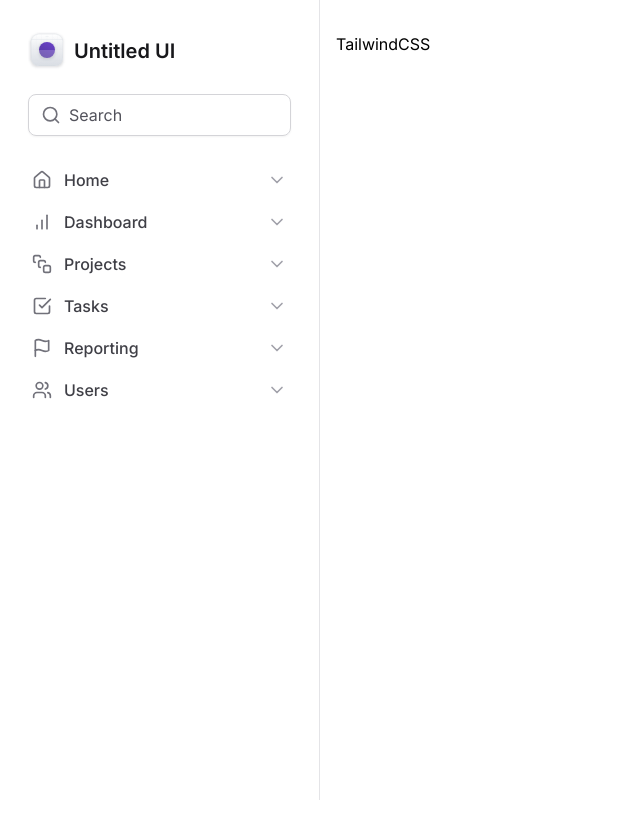
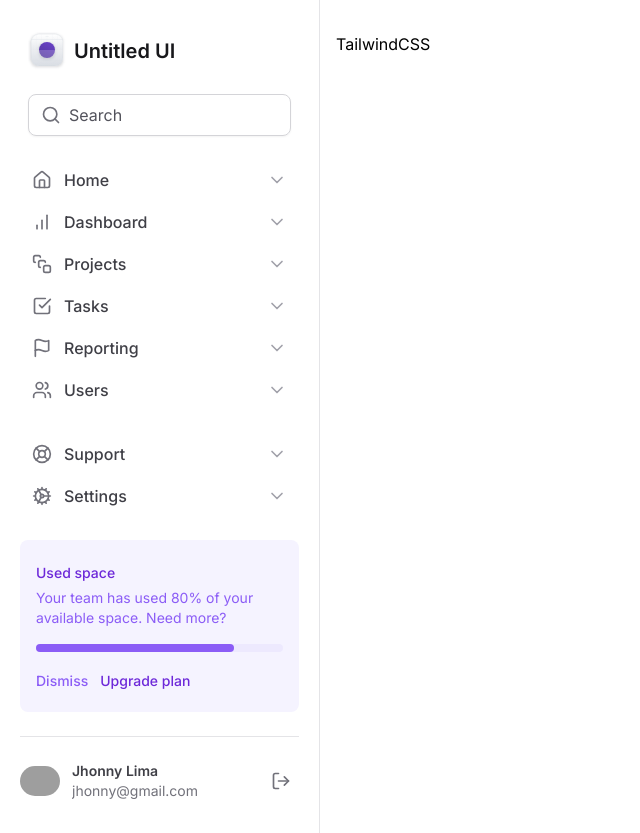
Before and after one commit to jhonnydelima/tailwind-next, a Next.js app: page / in a window 1280 px wide. Shown: the whole page, without its empty margins (0-640 px from the left). Before the commit the page ends 800 px from the top, so only its background shows below. Built offline with nearby package versions, Linux system fonts and the light colour scheme; grey boxes are pictures that could not be loaded.

Commit message:
feat: add UsedSpaceWidget and Profile components

```diff
--- a/next.config.mjs
+++ b/next.config.mjs
@@ -1,4 +1,12 @@
 /** @type {import('next').NextConfig} */
-const nextConfig = {};
+const nextConfig = {
+  images: {
+    remotePatterns: [
+      {
+        hostname: 'github.com',
+      },
+    ],
+  },
+}
 
-export default nextConfig;
+export default nextConfig
--- a/src/components/Sidebar/MainNavigation/index.tsx
+++ /dev/null
@@ -1,22 +0,0 @@
-import {
-  BarChart,
-  CheckSquare,
-  Flag,
-  Home,
-  SquareStack,
-  Users,
-} from 'lucide-react'
-import { NavItem } from './NavItem'
-
-export function MainNavigation() {
-  return (
-    <nav className="space-y-0.5">
-      <NavItem title="Home" icon={Home} />
-      <NavItem title="Dashboard" icon={BarChart} />
-      <NavItem title="Projects" icon={SquareStack} />
-      <NavItem title="Tasks" icon={CheckSquare} />
-      <NavItem title="Reporting" icon={Flag} />
-      <NavItem title="Users" icon={Users} />
-    </nav>
-  )
-}
--- /dev/null
+++ b/src/components/Sidebar/Profile.tsx
@@ -0,0 +1,31 @@
+import { LogOut } from 'lucide-react'
+import Image from 'next/image'
+
+export function Profile() {
+  return (
+    <div className="grid-cols-profile grid items-center gap-3">
+      {/* <img
+        src="https://github.com/jhonnydelima.png"
+        alt=""
+        className="h-10 w-10 rounded-full"
+      /> */}
+
+      <Image
+        src="https://github.com/jhonnydelima.png"
+        alt=""
+        width={40}
+        height={40}
+        className="rounded-full"
+      />
+
+      <div className="flex flex-col truncate">
+        <span className="text-sm font-semibold text-zinc-700">Jhonny Lima</span>
+        <span className="truncate text-sm text-zinc-500">jhonny@gmail.com</span>
+      </div>
+
+      <button type="button" className="ml-auto rounded-md p-2 hover:bg-zinc-50">
+        <LogOut className="h-5 w-5 text-zinc-500" />
+      </button>
+    </div>
+  )
+}
--- /dev/null
+++ b/src/components/Sidebar/UsedSpaceWidget.tsx
@@ -0,0 +1,34 @@
+export function UsedSpaceWidget() {
+  return (
+    <div className="flex flex-col gap-4 rounded-lg bg-violet-50 px-4 py-5">
+      <div className="space-y-1">
+        <span className="text-sm/5 font-medium text-violet-700">
+          Used space
+        </span>
+
+        <p className="text-sm/5 text-violet-500">
+          Your team has used 80% of your available space. Need more?
+        </p>
+      </div>
+
+      <div className="h-2 rounded-full bg-violet-100">
+        <div className="h-2 w-4/5 rounded-full bg-violet-500" />
+      </div>
+
+      <div className="space-x-3">
+        <button
+          type="button"
+          className="text-sm font-medium text-violet-500 hover:text-violet-700"
+        >
+          Dismiss
+        </button>
+        <button
+          type="button"
+          className="text-sm font-medium text-violet-700 hover:text-violet-900"
+        >
+          Upgrade plan
+        </button>
+      </div>
+    </div>
+  )
+}
--- a/src/components/Sidebar/index.tsx
+++ b/src/components/Sidebar/index.tsx
@@ -1,17 +1,49 @@
 import { Logo } from './Logo'
-import { MainNavigation } from './MainNavigation'
+import { NavItem } from './NavItem'
 import { SearchBar } from './SearchBar'
+import {
+  BarChart,
+  CheckSquare,
+  Cog,
+  Flag,
+  Home,
+  LifeBuoy,
+  SquareStack,
+  Users,
+} from 'lucide-react'
+import { UsedSpaceWidget } from './UsedSpaceWidget'
+import { Profile } from './Profile'
 
 export function Sidebar() {
   return (
-    <aside className="space-y-6 border-r border-zinc-200 px-5 py-8">
+    <aside className="flex flex-col gap-6 border-r border-zinc-200 px-5 py-8">
       <div className="mx-2 flex flex-col gap-6">
         <Logo />
 
         <SearchBar />
       </div>
 
-      <MainNavigation />
+      <nav className="space-y-0.5">
+        <NavItem title="Home" icon={Home} />
+        <NavItem title="Dashboard" icon={BarChart} />
+        <NavItem title="Projects" icon={SquareStack} />
+        <NavItem title="Tasks" icon={CheckSquare} />
+        <NavItem title="Reporting" icon={Flag} />
+        <NavItem title="Users" icon={Users} />
+      </nav>
+
+      <div className="mt-auto flex flex-col gap-6">
+        <nav className="space-y-0.5">
+          <NavItem title="Support" icon={LifeBuoy} />
+          <NavItem title="Settings" icon={Cog} />
+        </nav>
+
+        <UsedSpaceWidget />
+
+        <div className="h-px bg-zinc-200" />
+
+        <Profile />
+      </div>
     </aside>
   )
 }
--- a/tailwind.config.ts
+++ b/tailwind.config.ts
@@ -6,6 +6,7 @@
     extend: {
       gridTemplateColumns: {
         app: 'minmax(18rem, 20rem) 1fr',
+        profile: 'max-content 1fr min-content',
       },
 
       colors: {
```
Also changed, not shown: src/components/Sidebar/NavItem.tsx (renamed from src/components/Sidebar/MainNavigation/NavItem.tsx).
